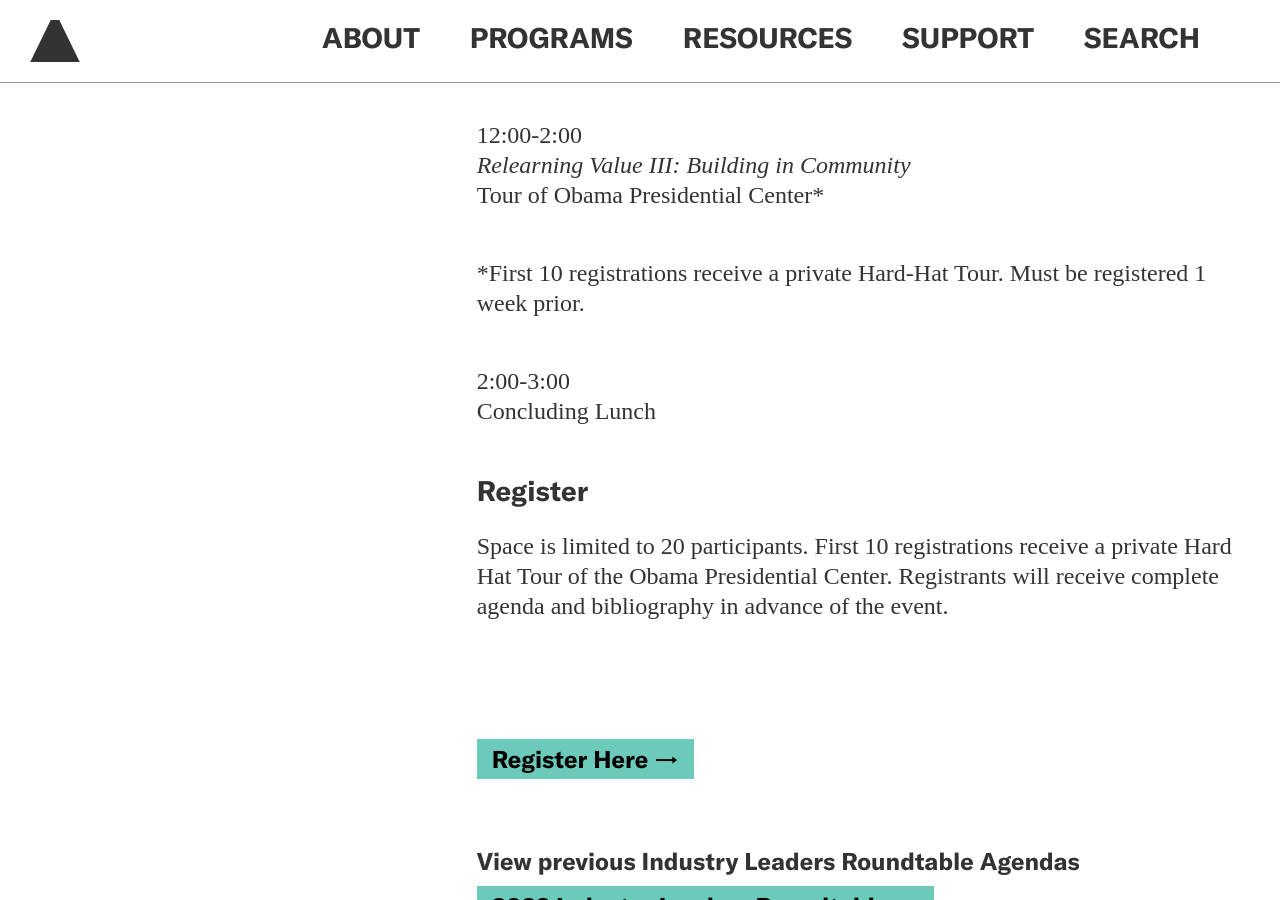
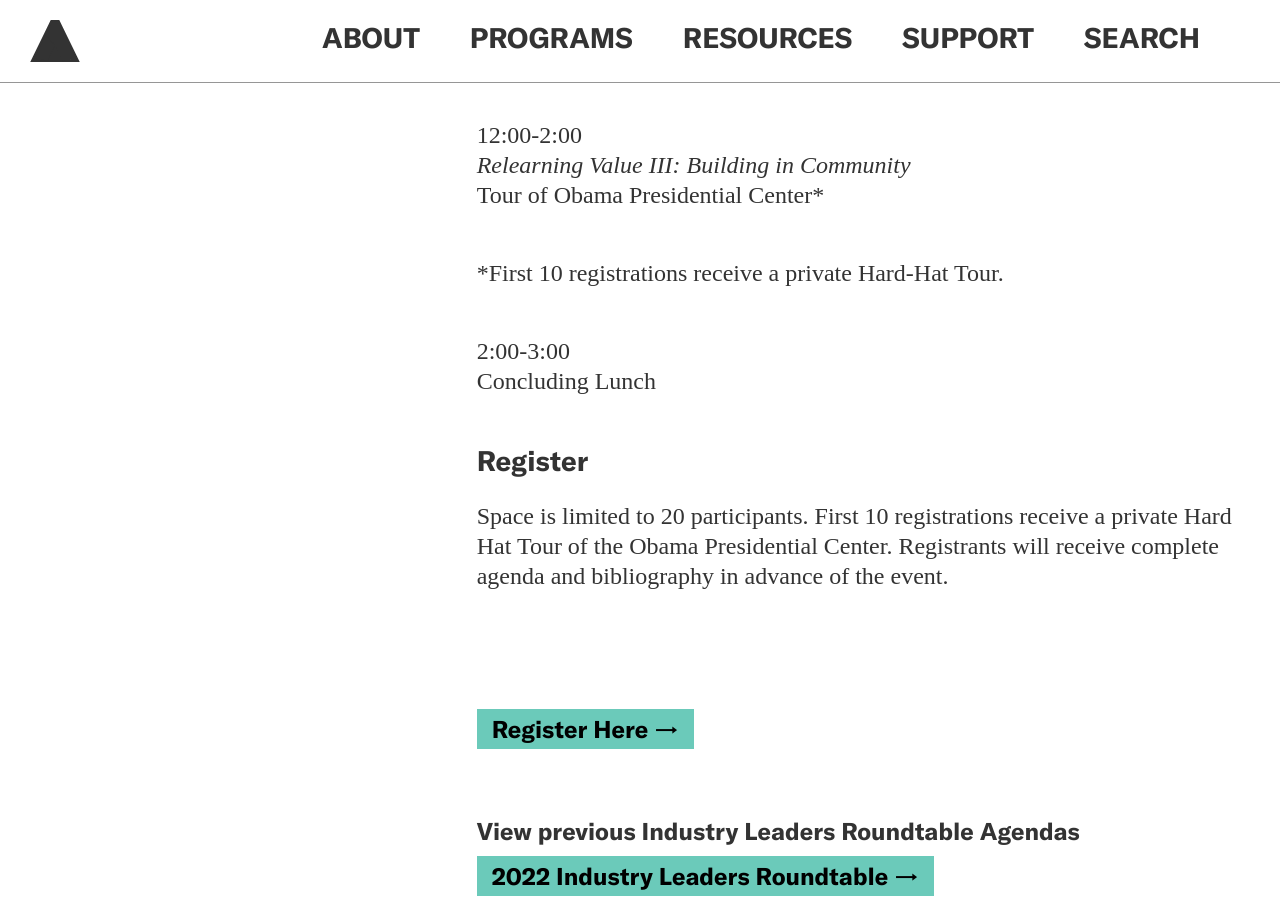
Before and after one commit to jengalas/bwaf-bbw, a Jekyll site: the page built from _programs/industry-leaders-roundtable-retreat.md, in a window 1280 px wide and 900 px high, scrolled down 3975 px. Built offline with Jekyll 4.4.1, drawn with Linux system fonts in a browser that asks for light colours; nearby versions of some CDN libraries; some web fonts are replaced.

Commit message:
Updated 1 file via CloudCannon.

```diff
--- a/_programs/industry-leaders-roundtable-retreat.md
+++ b/_programs/industry-leaders-roundtable-retreat.md
@@ -157,8 +157,7 @@
       Obama Presidential Center\*
 
 
-      \*First 10 registrations receive a private Hard-Hat Tour. Must be
-      registered 1 week prior.
+      \*First 10 registrations receive a private Hard-Hat Tour.
 
 
       2:00-3:00<br>Concluding Lunch
```
